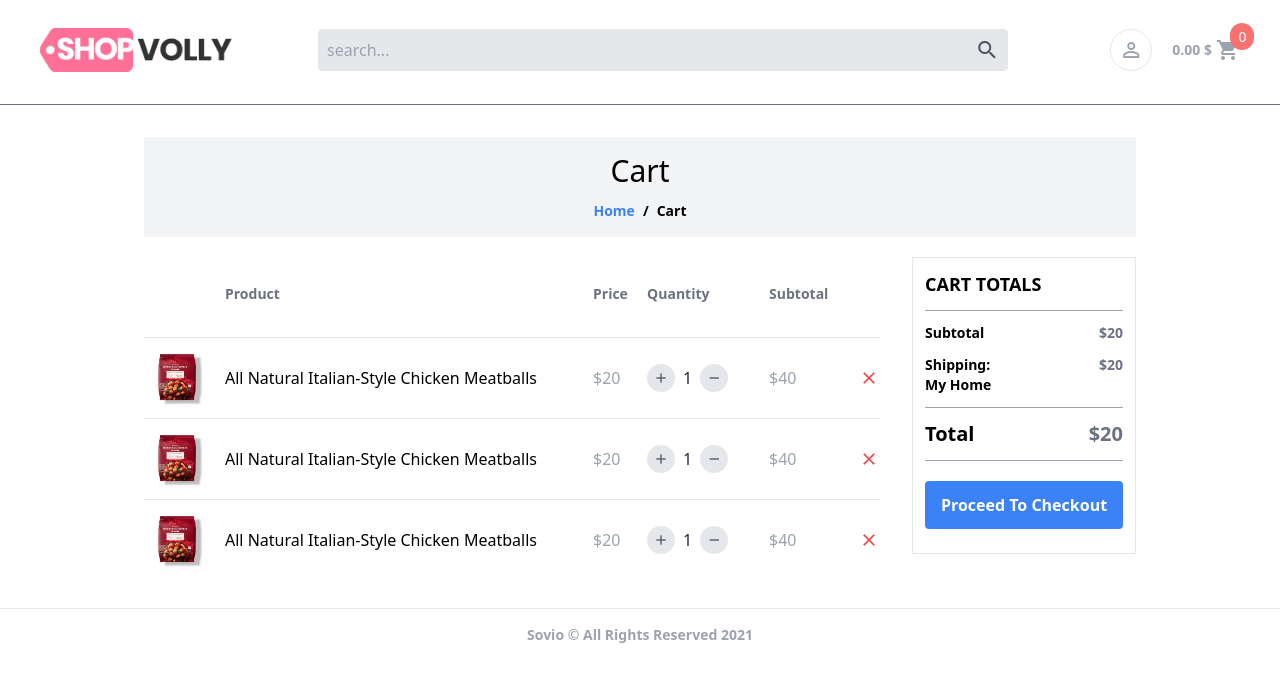
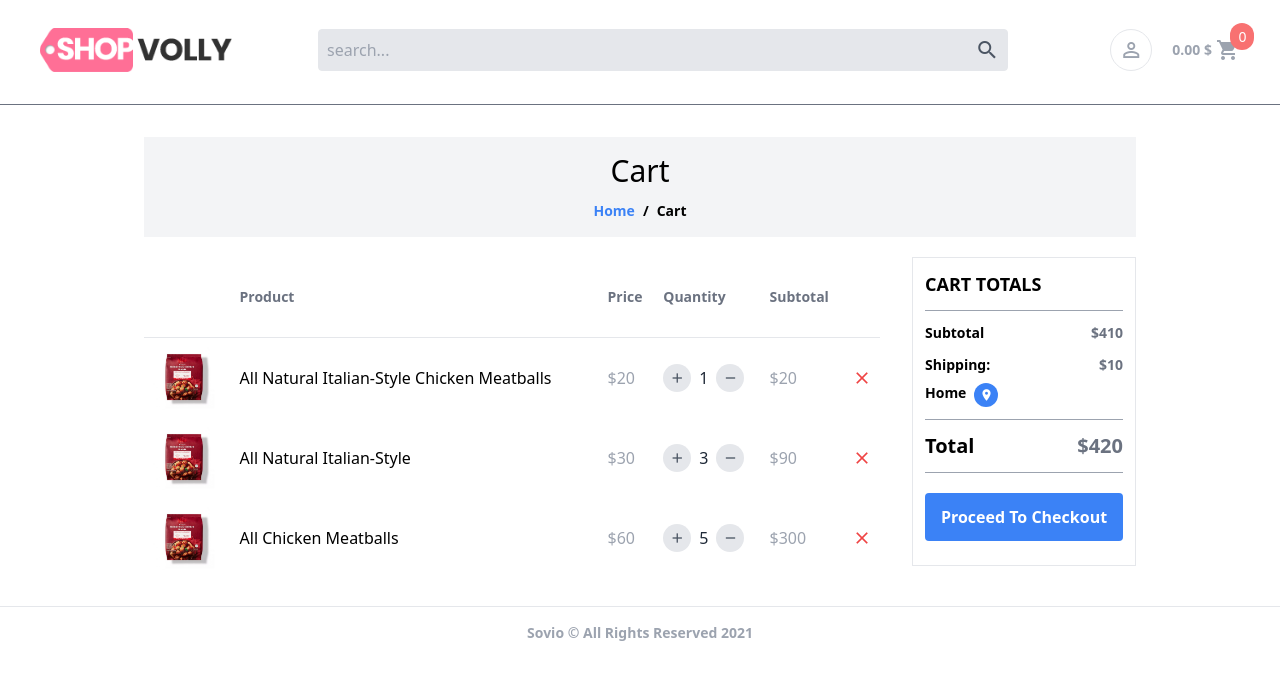
Before and after one commit to shehabnagy2020/tasleeha-client, a React (Create React App) app: page /cart in a window 1280 px wide. Shown: the top 682 px of the page. Built offline with nearby package versions, Linux system fonts and the light colour scheme; no server answers.

Commit message:
added location to cart

```diff
--- a/src/components/Common/SectionPagintation.jsx
+++ b/src/components/Common/SectionPagintation.jsx
@@ -1,6 +1,6 @@
 import React from "react";
 
-const SectionPagintation = ({ title = "", path = [] }) => {
+const SectionPagintation = ({ title, path = [] }) => {
   return (
     <div className="">
       <div className="py-4 my-5 bg-gray-100 flex justify-center items-center">
@@ -10,6 +10,7 @@ const SectionPagintation = ({ title = "", path = [] }) => {
             {path.map((i, j) =>
               i.link ? (
                 <a
+                  key={j}
                   href={i.link}
                   className="font-bold text-sm capitalize text-blue-500"
                 >
--- a/src/components/Header/SectionCart.jsx
+++ b/src/components/Header/SectionCart.jsx
@@ -2,7 +2,7 @@ import React from "react";
 
 const SectionCart = () => {
   return (
-    <div className="flex items-center flex-shrink-0">
+    <a href="/cart" className="flex items-center flex-shrink-0">
       <div className="hidden md:flex mr-1">
         <span className="text-sm text-gray-400 font-bold capitalize">
           0.00 $
@@ -18,7 +18,7 @@ const SectionCart = () => {
           <span className="material-icons">shopping_cart</span>
         </div>
       </div>
-    </div>
+    </a>
   );
 };
 
--- a/src/components/PageCart/SectionProductsTable.jsx
+++ b/src/components/PageCart/SectionProductsTable.jsx
@@ -1,48 +1,64 @@
 import React from "react";
-import ProductIMG from "../../assets/images/tableImage.jpg";
 
-const SectionProductsTable = () => {
-  let cartItems = [1, 2, 3];
+const SectionProductsTable = ({
+  cartItems,
+  handleIncreaseQty,
+  handleDecreaseQty,
+  handleDelete,
+}) => {
   return (
     <div className="w-full">
       <table className="w-full">
-        <thead className="capitalize text-gray-500 border-b text-sm">
+        <thead className="capitalize text-gray-500 border-b text-xs lg:text-sm">
           <tr className="text-left">
-            <th className="pb-2 w-20 h-20"></th>
-            <th className="pb-2 w-6/12">product</th>
-            <th className="pb-2">price</th>
-            <th className="pb-2">quantity</th>
-            <th className="pb-2">subtotal</th>
-            <th className="pb-2 w-5"></th>
+            <th className="p-2 w-20 h-20 hidden md:flex"></th>
+            <th className="p-2 w-5/12 md:w-6/12">product</th>
+            <th className="p-2">price</th>
+            <th className="p-2">quantity</th>
+            <th className="p-2">subtotal</th>
+            <th className="p-2 w-5"></th>
           </tr>
         </thead>
         <tbody className="">
-          {cartItems.map((item, index) => (
+          {cartItems.items.map((item, index) => (
             <tr
               className={`${index < cartItems.length - 1 ? "border-b" : ""}`}
-              key={item}
+              key={item.id}
             >
-              <td className="py-2">
-                <img src={ProductIMG} alt="" className="w-16 h-16" />
+              <td className="p-2 hidden md:flex">
+                <img src={item.img} alt="" className="w-16 h-16" />
               </td>
-              <td className="py-2 text-sm lg:text-base">
-                All Natural Italian-Style Chicken Meatballs
+              <td className="p-2 text-sm lg:text-base">{item.name}</td>
+              <td className="p-2 font-medium text-gray-400 text-base">
+                ${item.price}
               </td>
-              <td className="py-2 font-medium text-gray-400 text-base">$20</td>
-              <td className="py-2">
+              <td className="p-2">
                 <div className="flex items-center gap-x-2">
-                  <button className="bg-gray-200 text-gray-600 rounded-full flex justify-center items-center w-7 h-7">
-                    <i className="material-icons text-base">add</i>
+                  <button
+                    onClick={(_) => handleIncreaseQty(index)}
+                    className="bg-gray-200 text-gray-600 rounded-full flex justify-center items-center w-5 h-5 md:w-7 md:h-7"
+                  >
+                    <i className="material-icons text-sm md:text-base">add</i>
                   </button>
-                  <span className="text-gray-800 text-base">1</span>
-                  <button className="bg-gray-200 text-gray-600 rounded-full flex justify-center items-center w-7 h-7">
+                  <span className="text-gray-800 text-base">
+                    {item.quantity}
+                  </span>
+                  <button
+                    onClick={(_) => handleDecreaseQty(index)}
+                    className="bg-gray-200 text-gray-600 rounded-full flex justify-center items-center w-5 h-5 md:w-7 md:h-7"
+                  >
                     <i className="material-icons text-base">remove</i>
                   </button>
                 </div>
               </td>
-              <td className="py-2 font-medium text-gray-400 text-base">$40</td>
-              <td className="py-2">
-                <button className="text-red-500 flex justify-center items-center">
+              <td className="p-2 font-medium text-gray-400 text-base">
+                ${item.quantity * item.price}
+              </td>
+              <td className="p-2">
+                <button
+                  onClick={(_) => handleDelete(index)}
+                  className="text-red-500 flex justify-center items-center"
+                >
                   <i className="material-icons text-base lg:text-xl">close</i>
                 </button>
               </td>
--- a/src/components/PageCart/SectionTotals.jsx
+++ b/src/components/PageCart/SectionTotals.jsx
@@ -1,6 +1,6 @@
 import React from "react";
 
-const SectionTotals = () => {
+const SectionTotals = ({ cartItems = {}, handleLocation }) => {
   return (
     <div className="">
       <div className="border p-3">
@@ -9,7 +9,9 @@ const SectionTotals = () => {
         <div className="py-3 gap-y-3 flex flex-col">
           <div className="flex items-center justify-between">
             <span className="text-sm capitalize font-semibold">subtotal</span>
-            <span className="text-sm font-semibold text-gray-500">$20</span>
+            <span className="text-sm font-semibold text-gray-500">
+              ${cartItems.total}
+            </span>
           </div>
 
           <div className="flex flex-col w-full">
@@ -17,13 +19,20 @@ const SectionTotals = () => {
               <span className="text-sm capitalize font-semibold">
                 shipping:
               </span>
-              <span className="text-sm font-semibold text-gray-500">$20</span>
+              <span className="text-sm font-semibold text-gray-500">
+                ${cartItems?.shipping?.price}
+              </span>
             </div>
-            <div className="flex w-full">
-              <span className="text-sm capitalize font-semibold">my home</span>
-              {/* <button className="text-blue-500 mx-3">
-                <i className="material-icons">location</i>
-              </button> */}
+            <div className="flex w-full mt-2">
+              <span className="text-sm capitalize font-semibold">
+                {cartItems?.shipping?.address}
+              </span>
+              <button
+                onClick={handleLocation}
+                className="bg-blue-500 text-white rounded-full w-6 h-6 mx-2 flex justify-center items-center"
+              >
+                <i className="material-icons text-sm">location_on</i>
+              </button>
             </div>
           </div>
 
@@ -31,7 +40,9 @@ const SectionTotals = () => {
 
           <div className="flex items-center justify-between">
             <span className="capitalize font-semibold text-xl">total</span>
-            <span className="font-semibold text-gray-500 text-xl">$20</span>
+            <span className="font-semibold text-gray-500 text-xl">
+              ${cartItems.total + cartItems.shipping.price}
+            </span>
           </div>
 
           <div className="w-full bg-gray-400" style={{ height: "1px" }}></div>
--- a/src/pages/PageCart.jsx
+++ b/src/pages/PageCart.jsx
@@ -1,11 +1,88 @@
 import Footer from "../components/Footer";
-import React from "react";
+import React, { useEffect, useState } from "react";
 import Header from "../components/Header";
 import SectionPagintation from "../components/Common/SectionPagintation";
 import SectionProductsTable from "../components/PageCart/SectionProductsTable";
 import SectionTotals from "../components/PageCart/SectionTotals";
+import ProductIMG from "../assets/images/tableImage.jpg";
 
 const PageCart = () => {
+  const [cartItems, setCartItems] = useState({
+    total: 410,
+    shipping: { address: "home", price: 10 },
+    items: [
+      {
+        id: 1,
+        img: ProductIMG,
+        name: "	All Natural Italian-Style Chicken Meatballs",
+        quantity: 1,
+        totalQty: 10,
+        price: 20,
+      },
+      {
+        id: 2,
+        img: ProductIMG,
+        name: "	All Natural Italian-Style",
+        quantity: 3,
+        totalQty: 10,
+        price: 30,
+      },
+      {
+        id: 3,
+        img: ProductIMG,
+        name: "	All Chicken Meatballs",
+        quantity: 5,
+        totalQty: 10,
+        price: 60,
+      },
+    ],
+  });
+
+  const handleIncreaseQty = (index) => {
+    let item = cartItems?.items[index];
+    if (item.quantity < item.totalQty) {
+      item.quantity = item.quantity + 1;
+      let newItems = [...cartItems.items];
+      newItems[index] = { ...item };
+      setCartItems((old) => {
+        return { ...old, total: old.total + item.price, items: [...newItems] };
+      });
+    }
+  };
+  const handleDecreaseQty = (index) => {
+    let item = cartItems?.items[index];
+    if (item.quantity >= 2) {
+      item.quantity = item.quantity - 1;
+      let newItems = [...cartItems.items];
+      newItems[index] = { ...item };
+      setCartItems((old) => {
+        return { ...old, total: old.total - item.price, items: [...newItems] };
+      });
+    }
+  };
+  const handleDelete = (index) => {
+    setCartItems((old) => {
+      let newItems = [...old.items];
+      newItems.splice(index, 1);
+      return { ...old, items: [...newItems] };
+    });
+  };
+  const handleLocation = () => {
+    navigator.geolocation.getCurrentPosition((e) => {
+      setCartItems({
+        ...cartItems,
+        shipping: {
+          ...cartItems.shipping,
+          address: `${e.coords.latitude}  ${e.coords.longitude}`,
+        },
+      });
+    });
+  };
+
+  useEffect(() => {
+    handleLocation();
+  });
+
   return (
     <div className="">
       <Header />
@@ -16,10 +93,18 @@ const PageCart = () => {
         />
         <div className="grid grid-cols-1 lg:grid-cols-12 gap-y-5 lg:gap-y-0 lg:gap-x-8 pb-7">
           <div className="lg:col-span-9">
-            <SectionProductsTable />
+            <SectionProductsTable
+              cartItems={cartItems}
+              handleIncreaseQty={handleIncreaseQty}
+              handleDecreaseQty={handleDecreaseQty}
+              handleDelete={handleDelete}
+            />
           </div>
           <div className="lg:col-span-3">
-            <SectionTotals />
+            <SectionTotals
+              cartItems={cartItems}
+              handleLocation={handleLocation}
+            />
           </div>
         </div>
       </div>
```
